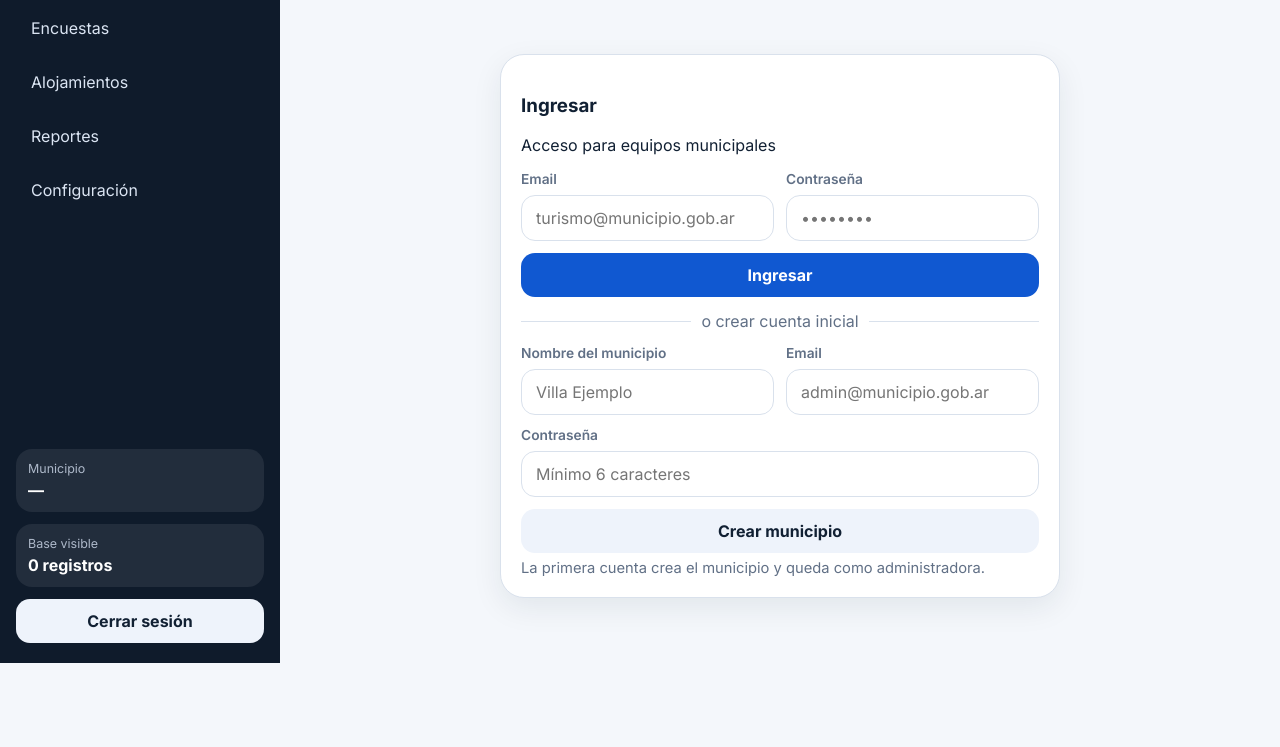
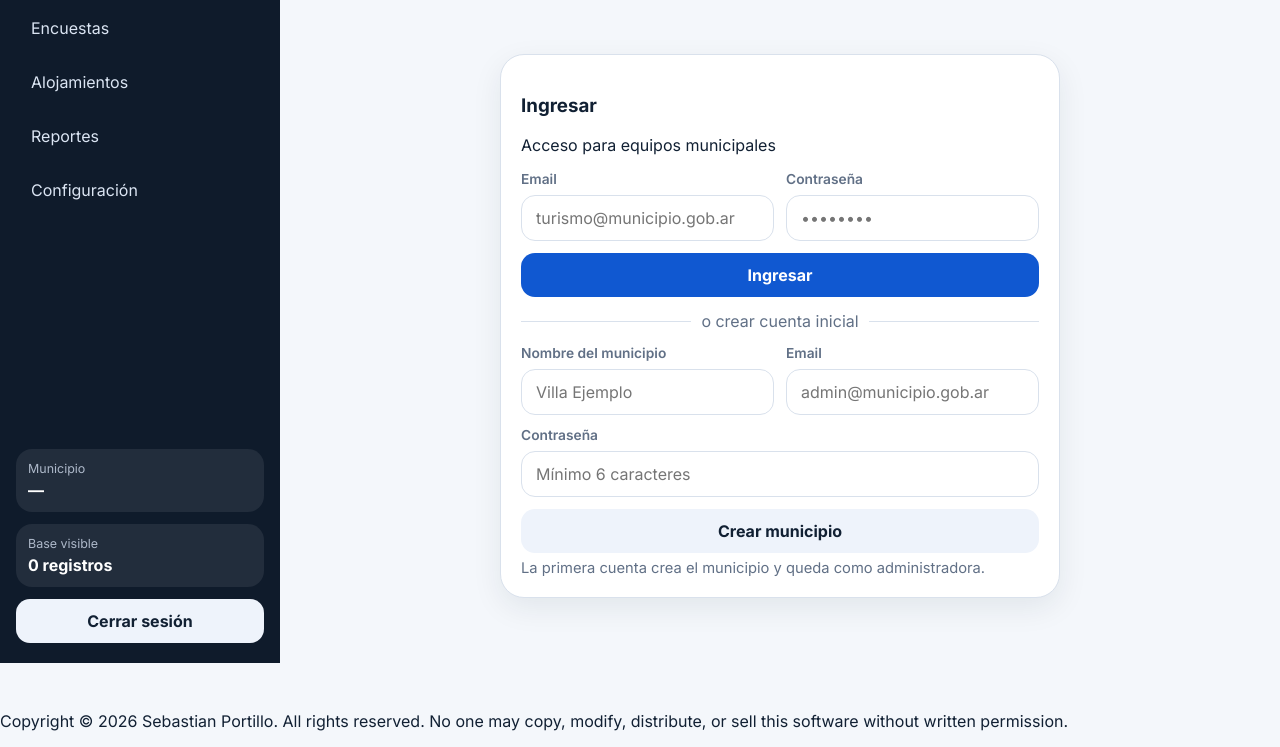
Before and after one commit to sebastian-ed/SistemaInteligenciaTuristica, a plain HTML site: page index.html in a window 1280 px wide. Shown: the part 137-884 px from the top of the page. Before the commit the page ends 832 px from the top, so only its background shows below. Drawn offline with nearby package versions, Linux system fonts and the light colour scheme.

Commit message:
Agregue footer + copy

```diff
--- a/index.html
+++ b/index.html
@@ -513,6 +513,10 @@
     </main>
   </div>
 
+  <footer>
+        <p>Copyright © 2026 Sebastian Portillo. All rights reserved. No one may copy, modify, distribute, or sell this software without written permission.</p>
+  </footer>
+
   <div id="toast" class="toast hidden"></div>
 </body>
 </html>
```
